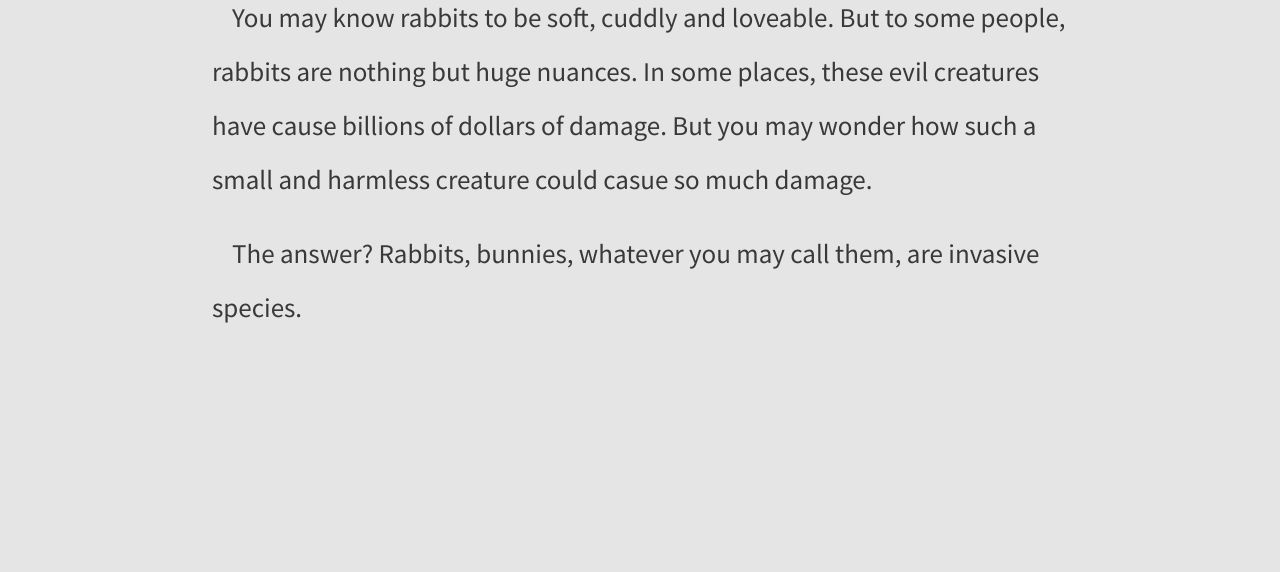
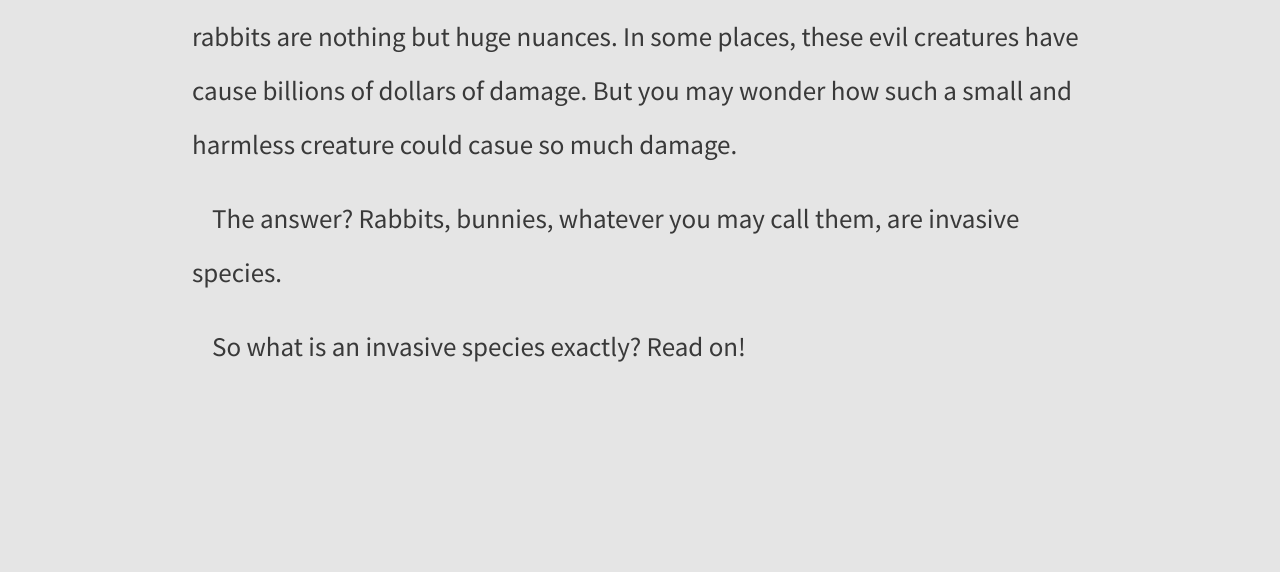
Before and after one commit to SanPilot/group4, a plain HTML site: page index.html in a window 1280 px wide. Shown: the part 228-800 px from the top of the page. Drawn offline with nearby package versions, Linux system fonts and the light colour scheme.

Commit message:
Fixed main content formatting.

```diff
--- a/index.html
+++ b/index.html
@@ -56,7 +56,10 @@
 					You may know rabbits to be soft, cuddly and loveable. But to some people, rabbits are nothing but huge nuances. In some places, these evil creatures have cause billions of dollars of damage. But you may wonder how such a small and harmless creature could casue so much damage.
 				</p>
 				<p class="contentp">
-				The answer? Rabbits, bunnies, whatever you may call them, are invasive species.
+					The answer? Rabbits, bunnies, whatever you may call them, are invasive species.
+				</p>
+				<p class="contentp">
+					So what is an invasive species exactly? Read on!
 				</p>
 			</div>
 		</div>
--- a/static/styles/index.css
+++ b/static/styles/index.css
@@ -52,7 +52,7 @@ a {
 }
 /* Main Body Styles */
 #header {
-	margin-top: 50px;
+	margin: 20px 0px 15px 0px;
 	font-family: Open Sans, sans-serif;
 	text-align: center;
 	color: #454545;
@@ -67,6 +67,6 @@ a {
 	font-family: Source Sans Pro, serif;
 	font-size: 27px;
 	line-height: 200%;
-	margin: 20px;
+	margin: 0px 0px 20px 0px;
 	text-indent: 20px;
 }
```
